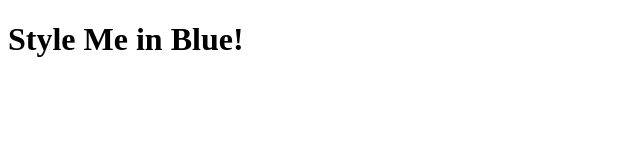
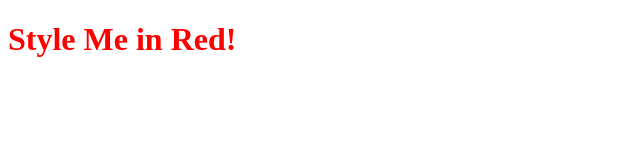
Before and after one commit to diresami21-sys/html-portfolio, a plain HTML site: page inline.html in a window 1280 px wide. Shown: the whole page, without its empty margins (0-640 px from the left). Drawn offline with Linux system fonts and the light colour scheme.

Commit message:
Change header color from blue to red

```diff
--- a/inline.html
+++ b/inline.html
@@ -7,7 +7,7 @@
 </head>
 
 <body>
-<h1>Style Me in Blue!</h1>
+<h1 style="color: red;">Style Me in Red!</h1>
 </body>
 
 </html>
```
